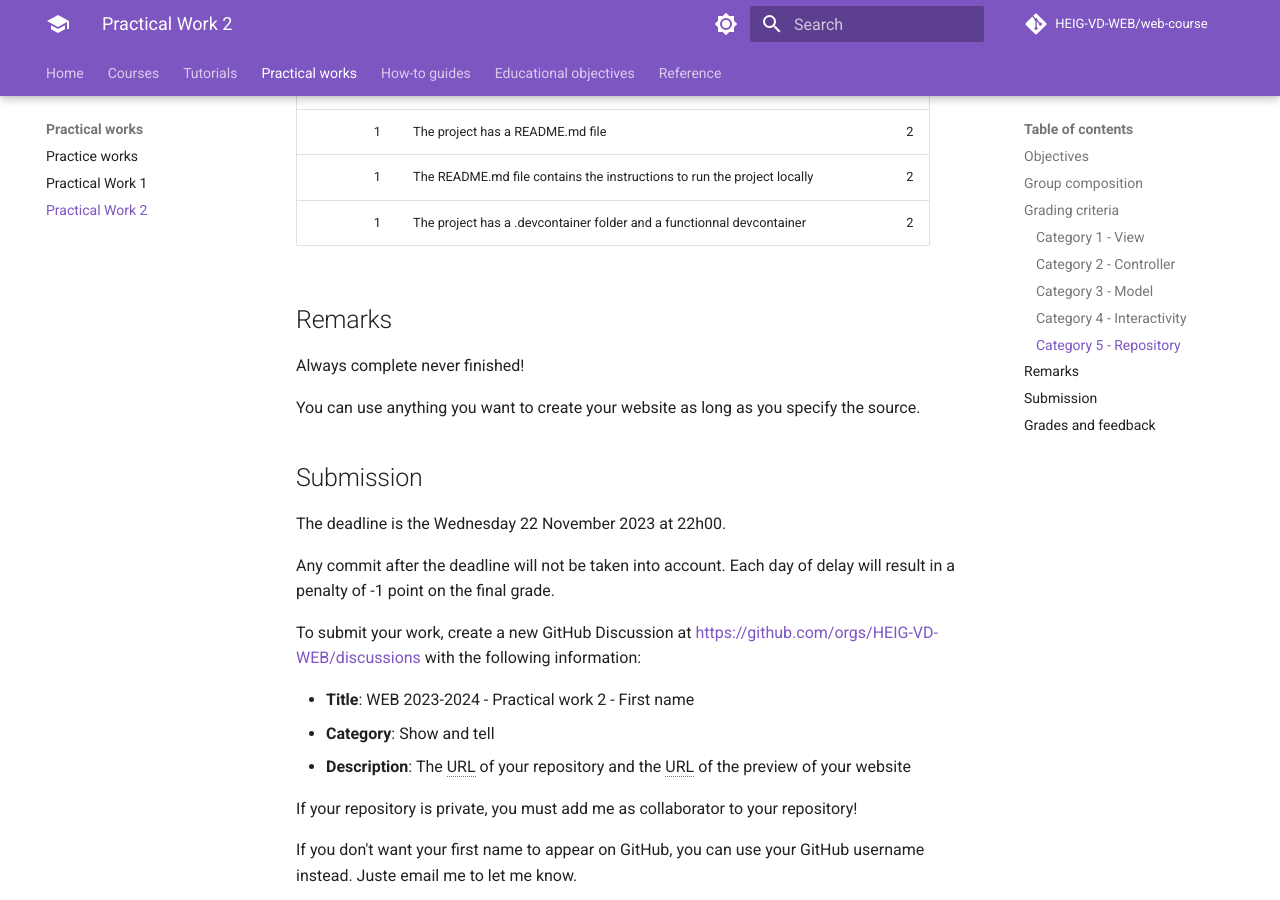
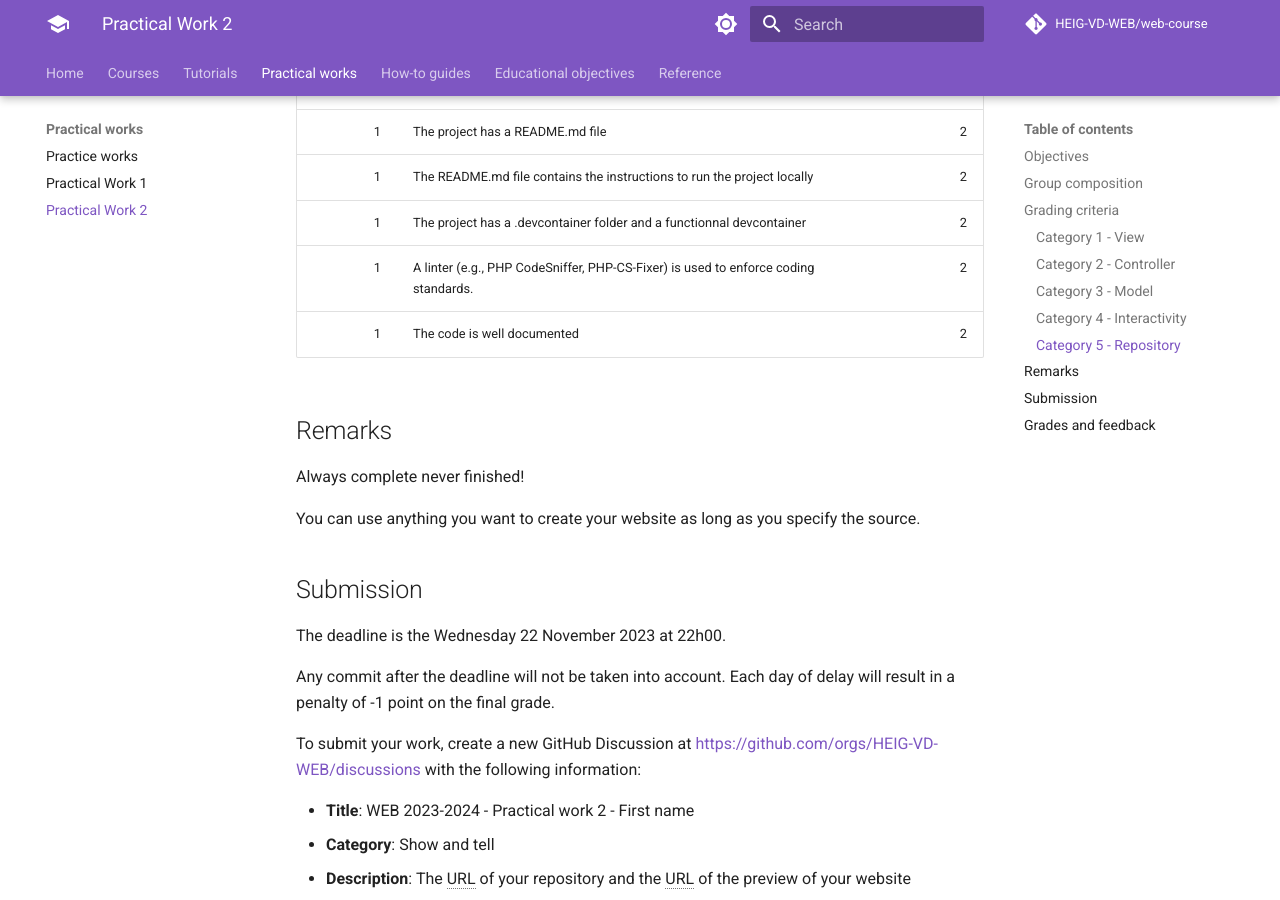
Before and after one commit to HEIG-VD-WEB/web-course, an MkDocs documentation site: the page built from docs/practical-works/practical-work-2/index.md, in a window 1280 px wide and 900 px high, scrolled down 2056 px. Built offline with MkDocs 1.6.1 and Material for MkDocs 9.7.7, drawn with Linux system fonts in a browser that asks for light colours; comment, search, counter and statistics services are not loaded.

```diff
--- a/docs/practical-works/practical-work-2/index.md
+++ b/docs/practical-works/practical-work-2/index.md
@@ -57,12 +57,14 @@ The application should provide a user-friendly interface with interactive elemen
 
 ### Category 5 - Repository
 
-| #   | Criterion                                                               | Points |
-| --: | ----------------------------------------------------------------------- | -----: |
-| 1   | The project is on GitHub                                                |      2 |
-| 1	  | The project has a README.md file                                        |      2 |
-| 1	  | The README.md file contains the instructions to run the project locally |      2 |
-| 1	  | The project has a .devcontainer folder and a functionnal devcontainer   |      2 |
+| #   | Criterion                                                                           | Points |
+| --: | ----------------------------------------------------------------------------------- | -----: |
+| 1   | The project is on GitHub                                                            |      2 |
+| 1	  | The project has a README.md file                                                    |      2 |
+| 1	  | The README.md file contains the instructions to run the project locally             |      2 |
+| 1	  | The project has a .devcontainer folder and a functionnal devcontainer               |      2 |
+| 1   | A linter (e.g., PHP CodeSniffer, PHP-CS-Fixer) is used to enforce coding standards. |      2 |
+| 1   | The code is well documented                                                         |      2 |
 
 
 ## Remarks
```
